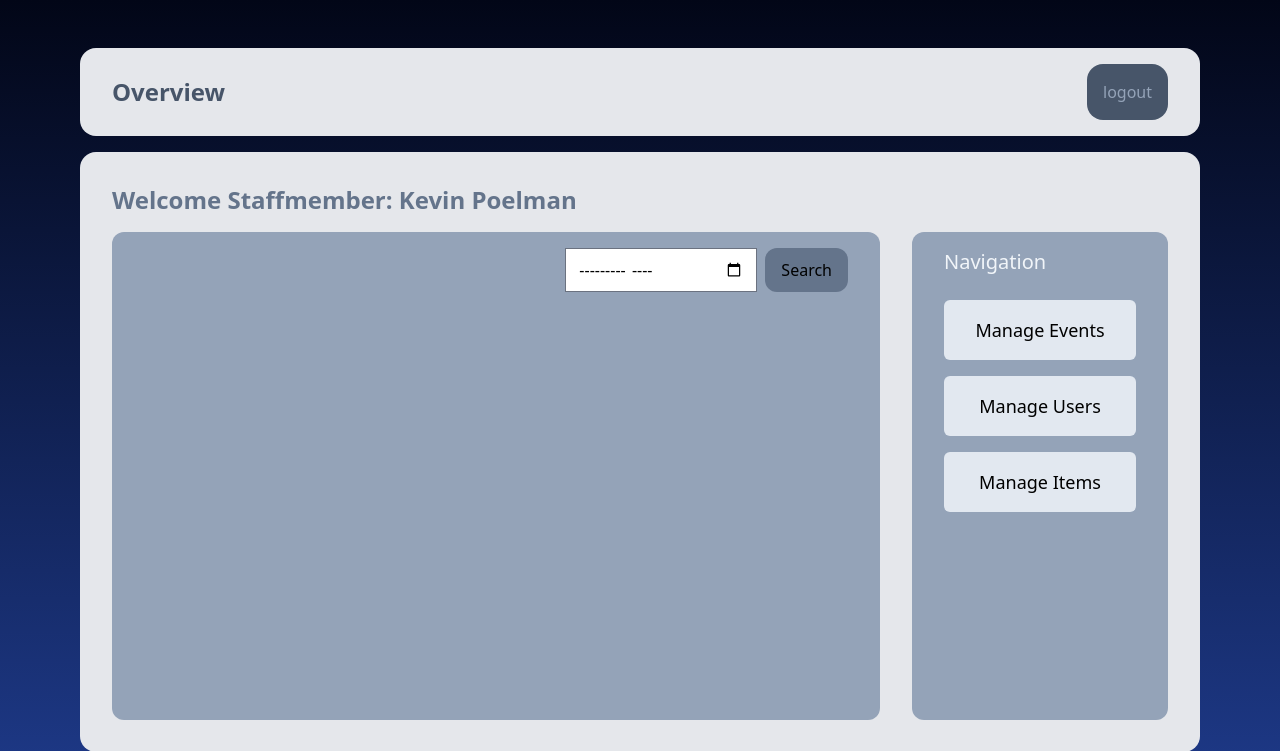
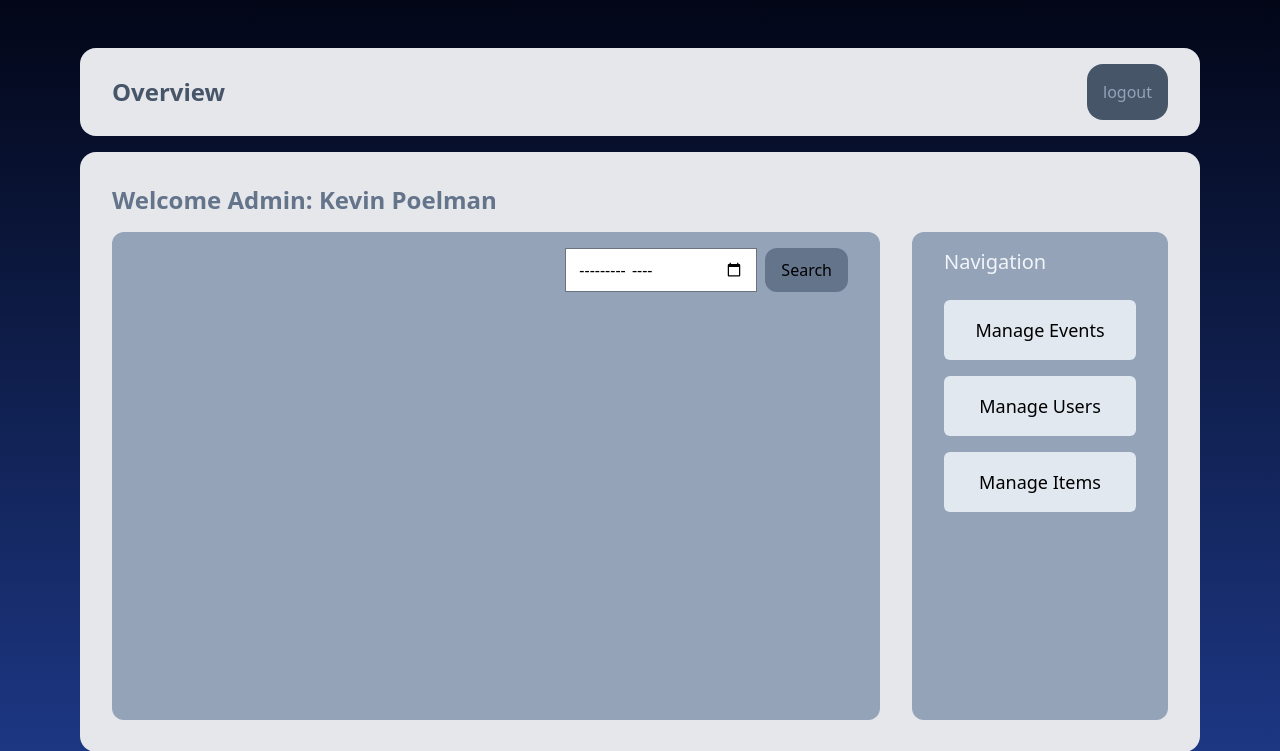
Before and after one commit to Neo-Phoenix/PPKevin, a Django app: page / in a window 1280 px wide. Shown: the top 751 px of the page. Run offline with Django 4.2, Linux system fonts and the light colour scheme; a user stored in the database is signed in; style sheets or scripts are compiled from the project's sources; some libraries are stand-ins or nearby versions.

Commit message:
"Staffmember:" renamed naar "Admin:"

```diff
--- a/UitleensysteemApp/app/templates/app/overview.html
+++ b/UitleensysteemApp/app/templates/app/overview.html
@@ -10,7 +10,7 @@
                 <a class="bg-slate-600 px-4 py-2 sm:py-4 rounded-2xl text-center text-slate-400 font-medium" href="logout_view">logout</a>
             </div>
             <div class="grid gap-4 sm:gap-x-8 bg-gray-200 rounded-2xl p-4 sm:p-8 mb-8 grid-cols-1 sm:grid-cols-[3fr_1fr]  grid-rows-[auto_1fr]">
-                <h1 class="sm:col-span-2 font-bold text-2xl text-slate-500">Welcome {% if request.user.is_staff %}Staffmember:  {% else %}Student: {% endif%} {{request.user.first_name}} {{request.user.last_name}}</h1>
+                <h1 class="sm:col-span-2 font-bold text-2xl text-slate-500">Welcome {% if request.user.is_staff %}Admin:  {% else %}Student: {% endif%} {{request.user.first_name}} {{request.user.last_name}}</h1>
                 <div class="flex bg-slate-400 rounded-xl flex-col px-8 py-4 gap-2">
                     <div class="flex place-content-between place-items-center min-h-11">
                         <h2 class="text-xl text-slate-100 font-medium">
```
